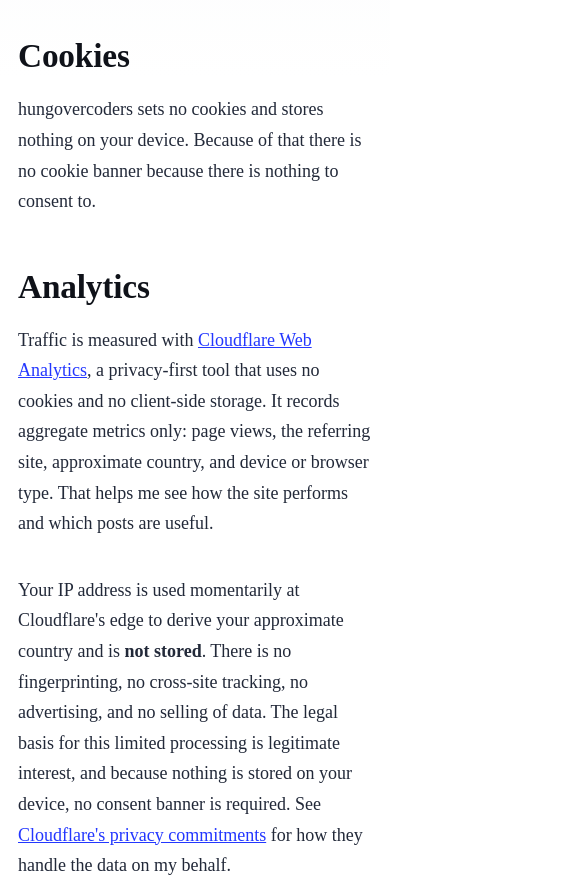
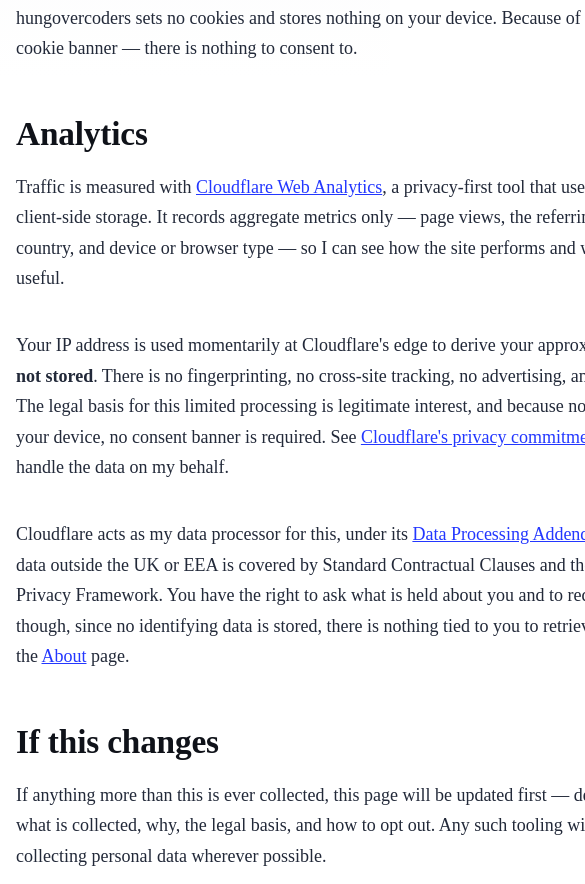
Before and after one commit to hungovercoders/site, an Astro site: page /privacy in a window 390 px wide. Shown: the part 522-1406 px from the top of the page, 585 px wide, since content can reach past the window. Built offline with nearby package versions, Linux system fonts and the light colour scheme; Astro itself is replaced by a stand-in of ours.

Commit message:
Revert "Tighten privacy page copy and fix mobile overflow (#62)"
This reverts commit d23eb859de61e416abf618971b612427f256427d.

```diff
--- a/src/pages/privacy.astro
+++ b/src/pages/privacy.astro
@@ -5,7 +5,7 @@
 
 const title = 'Privacy';
 const description =
-	'What hungovercoders collects about you: cookieless, privacy-first traffic analytics and nothing more';
+	'What hungovercoders collects about you — cookieless, privacy-first traffic analytics and nothing more';
 ---
 
 <html lang="en">
@@ -26,7 +26,7 @@
 			<h2>Cookies</h2>
 			<p>
 				hungovercoders sets no cookies and stores nothing on your device. Because of that there is no
-				cookie banner because there is nothing to consent to.
+				cookie banner — there is nothing to consent to.
 			</p>
 
 			<h2>Analytics</h2>
@@ -34,8 +34,8 @@
 				Traffic is measured with
 				<a href="https://www.cloudflare.com/web-analytics/" target="_blank" rel="noopener noreferrer">Cloudflare Web Analytics</a>,
 				a privacy-first tool that uses no cookies and no client-side storage. It records aggregate
-				metrics only: page views, the referring site, approximate country, and device or browser
-				type. That helps me see how the site performs and which posts are useful.
+				metrics only — page views, the referring site, approximate country, and device or browser
+				type — so I can see how the site performs and which posts are useful.
 			</p>
 			<p>
 				Your IP address is used momentarily at Cloudflare's edge to derive your approximate country
@@ -51,13 +51,13 @@
 				<a href="https://www.cloudflare.com/cloudflare-customer-dpa/" target="_blank" rel="noopener noreferrer">Data Processing Addendum</a>;
 				any transfer of data outside the UK or EEA is covered by Standard Contractual Clauses and the
 				UK/EU–US Data Privacy Framework. You have the right to ask what is held about you and to
-				request its erasure. Since no identifying data is stored, there is nothing tied to you to
-				retrieve. Questions go via the <a href="/about">About</a> page.
+				request its erasure — though, since no identifying data is stored, there is nothing tied to
+				you to retrieve. Questions go via the <a href="/about">About</a> page.
 			</p>
 
 			<h2>If this changes</h2>
 			<p>
-				If anything more than this is ever collected, this page will be updated first, describing
+				If anything more than this is ever collected, this page will be updated first — describing
 				exactly what is collected, why, the legal basis, and how to opt out. Any such tooling will be
 				chosen to avoid collecting personal data wherever possible.
 			</p>
@@ -70,7 +70,7 @@
 
 <style>
 	.prose {
-		max-width: calc(100% - 2em);
+		max-width: 720px;
 		margin: 3rem auto;
 		padding: 0 1rem;
 		color: rgb(var(--gray-dark));
```
